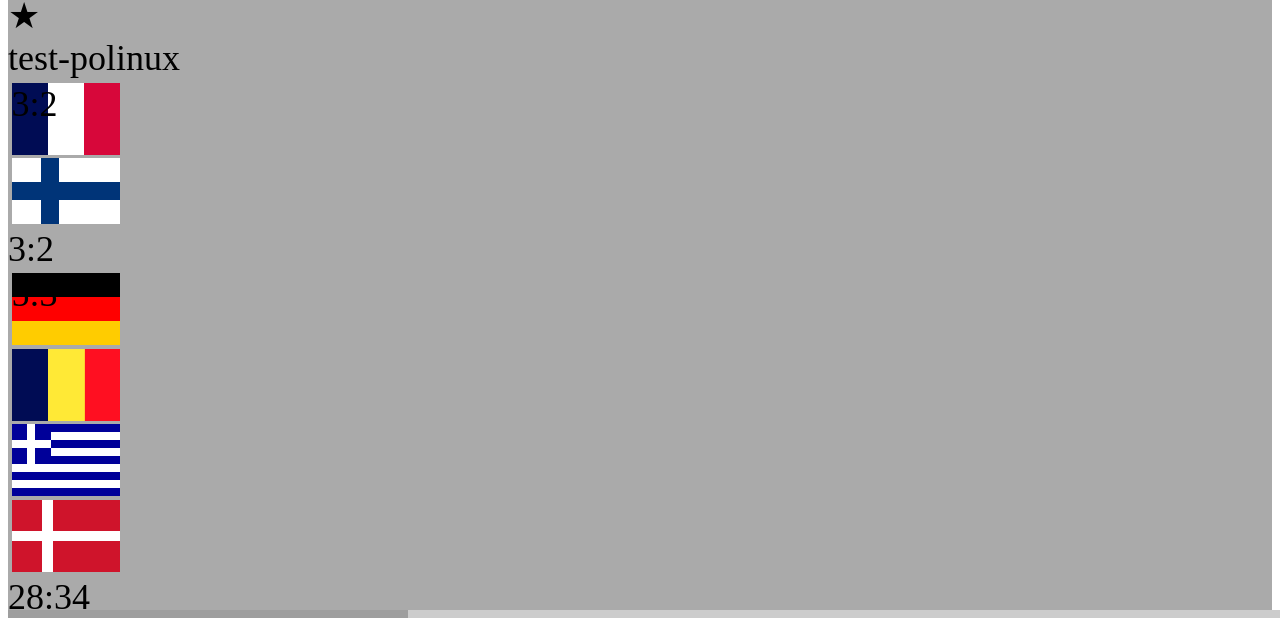
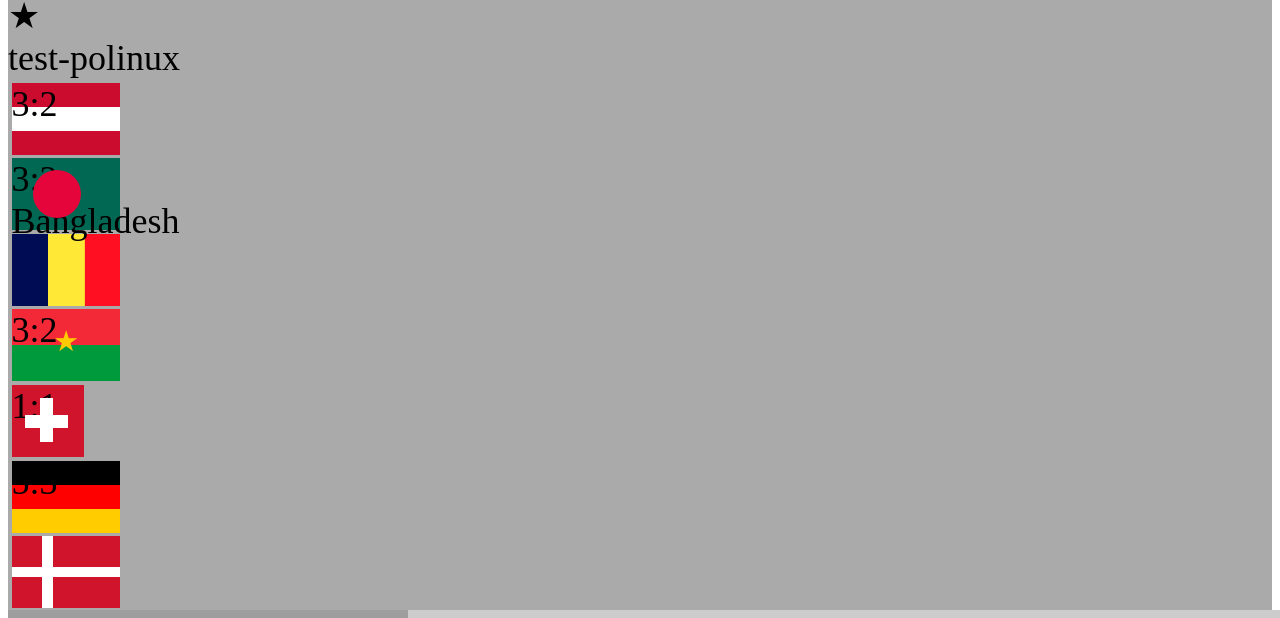
Before and after one commit to mlaville/css-flag, a plain HTML site: page index.html in a window 1280 px wide. Shown: the part 175-793 px from the top of the page. Drawn offline with Linux system fonts and the light colour scheme; grey boxes are pictures that could not be loaded.

Commit message:
ajout burkina et madagascar

```diff
--- a/css/flags.css
+++ b/css/flags.css
@@ -9,6 +9,23 @@ body {
 	height:2em;
 	margin:.1em;
 }
+
+.at {
+	background: #000000; /* Old browsers */
+	background: linear-gradient(to bottom,  #CC0C2F 0%, #CC0C2F 33%, #fff 33%, #fff 67%, #CC0C2F 67%, #CC0C2F 100%); /* W3C */
+}
+
+.bf {
+	background: linear-gradient(to bottom,  #F42938 0%, #F42938 50%, #009A3D 50%, #009A3D 100%); /* W3C */
+}
+.bf:before {
+  	font-size : .8em;
+	position:absolute;
+	color: #FFCB00;
+	content:"\2605";
+	margin: .5em 0 0 1.45em;
+}
+
 .bw {
 	background: linear-gradient(to bottom,
 						#68ACE5 0%,
@@ -23,13 +40,13 @@ body {
 						#68ACE5 100%); /* W3C */
 }
 
+.be {
+	background: #000c54; /* Old browsers */
+	background: linear-gradient(to right,  #000c54 0%,#000c54 33%,#ffe936 33%,#ffe936 67%,#ff0f21 68%,#ff0f21 100%,#ff0f21 100%,#ff0f21 100%); /* W3C */
+}
+
 .de {
 	background: #000000; /* Old browsers */
-	background: -moz-linear-gradient(top,  #000000 0%, #000000 33%, #ff0000 33%, #ff0000 67%, #ffcc00 67%, #ffcc00 100%); /* FF3.6+ */
-	background: -webkit-gradient(linear, left top, left bottom, color-stop(0%,#000000), color-stop(31%,#000000), color-stop(33%,#ff0000), color-stop(68%,#ff0000), color-stop(71%,#ffcc00), color-stop(100%,#ffcc00)); /* Chrome,Safari4+ */
-	background: -webkit-linear-gradient(top,  #000000 0%,#000000 31%,#ff0000 33%,#ff0000 68%,#ffcc00 71%,#ffcc00 100%); /* Chrome10+,Safari5.1+ */
-	background: -o-linear-gradient(top,  #000000 0%,#000000 31%,#ff0000 33%,#ff0000 68%,#ffcc00 71%,#ffcc00 100%); /* Opera 11.10+ */
-	background: -ms-linear-gradient(top,  #000000 0%,#000000 31%,#ff0000 33%,#ff0000 68%,#ffcc00 71%,#ffcc00 100%); /* IE10+ */
 	background: linear-gradient(to bottom,  #000000 0%, #000000 33%, #ff0000 33%, #ff0000 67%, #ffcc00 67%, #ffcc00 100%); /* W3C */
 }
 .fi {
@@ -62,16 +79,6 @@ body {
 	background: linear-gradient(to right, #000c54 0%,#000c54 33%,#ffffff 33%,#ffffff 67%,#d7073a 67%,#d7073a 100%); /* W3C */
 	filter: progid:DXImageTransform.Microsoft.gradient( startColorstr='#000c54', endColorstr='#d7073a',GradientType=1 ); /* IE6-9 */
 }
-.be {
-	background: #000c54; /* Old browsers */
-	background: -moz-linear-gradient(left,  #000c54 0%, #000c54 33%, #ffe936 33%, #ffe936 67%, #ff0f21 68%, #ff0f21 100%, #ff0f21 100%, #ff0f21 100%); /* FF3.6+ */
-	background: -webkit-gradient(linear, left top, right top, color-stop(0%,#000c54), color-stop(33%,#000c54), color-stop(33%,#ffe936), color-stop(67%,#ffe936), color-stop(68%,#ff0f21), color-stop(100%,#ff0f21), color-stop(100%,#ff0f21), color-stop(100%,#ff0f21)); /* Chrome,Safari4+ */
-	background: -webkit-linear-gradient(left,  #000c54 0%,#000c54 33%,#ffe936 33%,#ffe936 67%,#ff0f21 68%,#ff0f21 100%,#ff0f21 100%,#ff0f21 100%); /* Chrome10+,Safari5.1+ */
-	background: -o-linear-gradient(left,  #000c54 0%,#000c54 33%,#ffe936 33%,#ffe936 67%,#ff0f21 68%,#ff0f21 100%,#ff0f21 100%,#ff0f21 100%); /* Opera 11.10+ */
-	background: -ms-linear-gradient(left,  #000c54 0%,#000c54 33%,#ffe936 33%,#ffe936 67%,#ff0f21 68%,#ff0f21 100%,#ff0f21 100%,#ff0f21 100%); /* IE10+ */
-	background: linear-gradient(to right,  #000c54 0%,#000c54 33%,#ffe936 33%,#ffe936 67%,#ff0f21 68%,#ff0f21 100%,#ff0f21 100%,#ff0f21 100%); /* W3C */
-	filter: progid:DXImageTransform.Microsoft.gradient( startColorstr='#000c54', endColorstr='#ff0f21',GradientType=1 ); /* IE6-9 */
-}
 .gr {
 background: linear-gradient(to bottom, #000099 0%, #000099 11%, #ffffff 11%, #ffffff 22%, #000099 22%, #000099 33%, #ffffff 33%, #ffffff 44%, #000099 44%, #000099 56%, #ffffff 56%, #ffffff 67%, #000099 64%, #000099 78%, #ffffff 78%, #ffffff 89%, #000099 89%, #000099 100%); /* W3C */
 }
@@ -93,6 +100,7 @@ background: linear-gradient(to bottom, #000099 0%, #000099 11%, #ffffff 11%, #ff
 }
 .ch {
 	background-color: #CF142B;
+	width:2em;
 }
 .ch:before {
 	position:absolute;
@@ -147,21 +155,9 @@ background: linear-gradient(to bottom, #000099 0%, #000099 11%, #ffffff 11%, #ff
 	border-radius:50%;
 }
 
-.co {
-	background: #f7d417; /* Old browsers */
-	background: -moz-linear-gradient(top, #f7d417 0%, #f7d417 49%, #0001ca 50%, #001ca7 75%, #e60d2e 75%, #e60d2e 100%); /* FF3.6+ */
-	background: -webkit-gradient(linear, left top, left bottom, color-stop(0%,#f7d417), color-stop(49%,#f7d417), color-stop(50%,#0001ca), color-stop(75%,#001ca7), color-stop(75%,#e60d2e), color-stop(100%,#e60d2e)); /* Chrome,Safari4+ */
-	background: -webkit-linear-gradient(top, #f7d417 0%,#f7d417 49%,#0001ca 50%,#001ca7 75%,#e60d2e 75%,#e60d2e 100%); /* Chrome10+,Safari5.1+ */
-	background: -o-linear-gradient(top, #f7d417 0%,#f7d417 49%,#0001ca 50%,#001ca7 75%,#e60d2e 75%,#e60d2e 100%); /* Opera 11.10+ */
-	background: -ms-linear-gradient(top, #f7d417 0%,#f7d417 49%,#0001ca 50%,#001ca7 75%,#e60d2e 75%,#e60d2e 100%); /* IE10+ */
-	background: linear-gradient(to bottom, #f7d417 0%,#f7d417 50%,#0001ca 50%,#001ca7 75%,#e60d2e 75%,#e60d2e 100%); /* W3C */
-	filter: progid:DXImageTransform.Microsoft.gradient( startColorstr='#f7d417', endColorstr='#e60d2e',GradientType=0 ); /* IE6-9 */
-}
-
 .ck {
 	background: linear-gradient(to bottom, #fff 0%,#fff 50%,#E80033 50%,#E80033 100%); /* W3C */
 }
-
 .ck:before {
 	position:absolute;
 	content:' ';
@@ -172,9 +168,15 @@ background: linear-gradient(to bottom, #000099 0%, #000099 11%, #ffffff 11%, #ff
 	 border-bottom: 1em solid transparent;
 }
 
-.ru {
-background: linear-gradient(to bottom, rgba(255,255,255,1) 0%,rgba(255,255,255,1) 33%,rgba(0,81,186,1) 33%,rgba(0,81,186,1) 66%,rgba(216,30,5,1) 66%,rgba(216,30,5,1) 100%); /* W3C */
-
+.co {
+	background: #f7d417; /* Old browsers */
+	background: -moz-linear-gradient(top, #f7d417 0%, #f7d417 49%, #0001ca 50%, #001ca7 75%, #e60d2e 75%, #e60d2e 100%); /* FF3.6+ */
+	background: -webkit-gradient(linear, left top, left bottom, color-stop(0%,#f7d417), color-stop(49%,#f7d417), color-stop(50%,#0001ca), color-stop(75%,#001ca7), color-stop(75%,#e60d2e), color-stop(100%,#e60d2e)); /* Chrome,Safari4+ */
+	background: -webkit-linear-gradient(top, #f7d417 0%,#f7d417 49%,#0001ca 50%,#001ca7 75%,#e60d2e 75%,#e60d2e 100%); /* Chrome10+,Safari5.1+ */
+	background: -o-linear-gradient(top, #f7d417 0%,#f7d417 49%,#0001ca 50%,#001ca7 75%,#e60d2e 75%,#e60d2e 100%); /* Opera 11.10+ */
+	background: -ms-linear-gradient(top, #f7d417 0%,#f7d417 49%,#0001ca 50%,#001ca7 75%,#e60d2e 75%,#e60d2e 100%); /* IE10+ */
+	background: linear-gradient(to bottom, #f7d417 0%,#f7d417 50%,#0001ca 50%,#001ca7 75%,#e60d2e 75%,#e60d2e 100%); /* W3C */
+	filter: progid:DXImageTransform.Microsoft.gradient( startColorstr='#f7d417', endColorstr='#e60d2e',GradientType=0 ); /* IE6-9 */
 }
 
 .cu {
@@ -196,3 +198,14 @@ background: linear-gradient(to bottom, rgba(255,255,255,1) 0%,rgba(255,255,255,1
 	line-height:2em;
 	margin-left:-1.1em
 }
+
+.mg {
+	 width: 2em;
+	border-left : 1em solid #fff;
+background: linear-gradient(to bottom, #CC0C2F 0%,#CC0C2F 50%, #00AE42 50%, #00AE42 100%); /* W3C */
+}
+
+.ru {
+background: linear-gradient(to bottom, rgba(255,255,255,1) 0%,rgba(255,255,255,1) 33%,rgba(0,81,186,1) 33%,rgba(0,81,186,1) 66%,rgba(216,30,5,1) 66%,rgba(216,30,5,1) 100%); /* W3C */
+
+}
--- a/index.html
+++ b/index.html
@@ -17,17 +17,20 @@
 			http://flag-sprites.com/<br>
 			http://www.cssnewbie.com/example/us-flag/<br>&#9733;<br>
 			test-polinux
+			<div class="flag at">3:2</div>
+			<div class="flag bd">3:2 Bangladesh</div>
+			<div class="flag be"></div>
+			<div class="flag bf">3:2</div>
+			<div class="flag ch">1:1</div>
+			<div class="flag de">5:3</div>
+			<div class="flag dk"></div>28:34
+			<div class="flag fi"></div>3:2
 			<div class="flag fr">3:2</div>
-			<div class="flag fi"></div>3:2
-			<div class="flag de">5:3</div>
-			<div class="flag be"></div>
 			<div class="flag gr"></div>
-			<div class="flag dk"></div>28:34
-			<div class="flag ch">1:1</div>
-			<div class="flag bd">3:2</div>
 			<div class="flag co">3:2</div>
 			<div class="flag ck">3:2</div>
 			<div class="flag cu">1:2</div>
+			<div class="flag mg">3:2</div>
 			<div class="flag ru">3:2</div>
 			<div class="flag bw">3:2</div>
 
```
